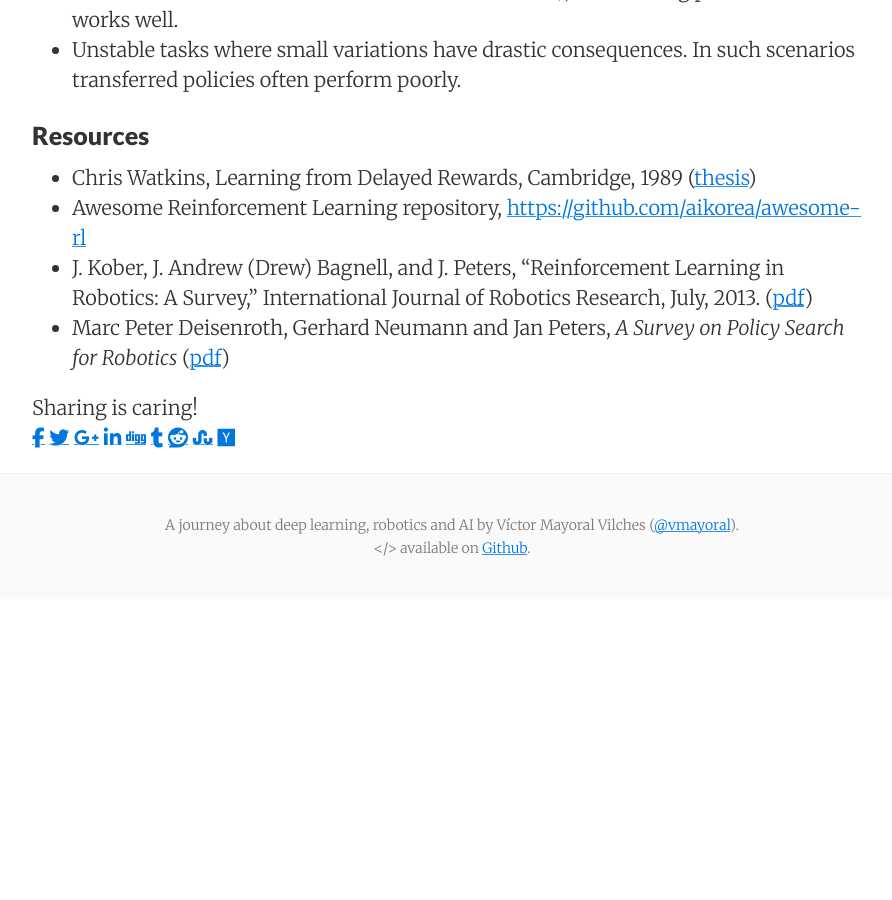
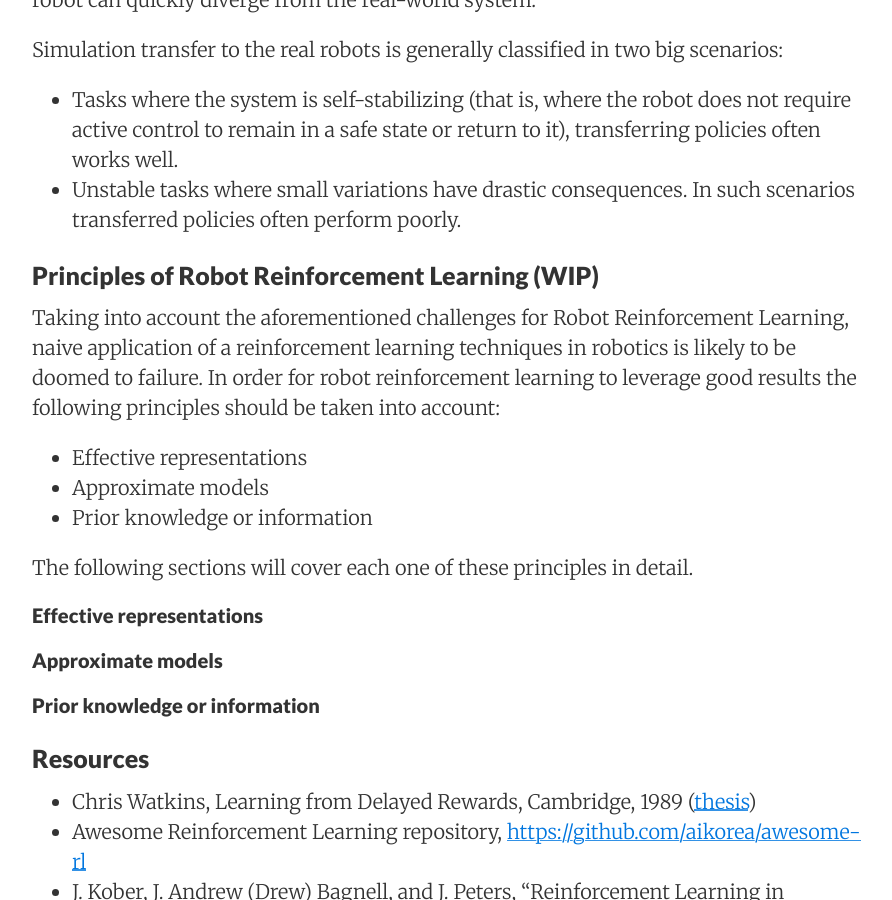
Before and after one commit to vmayoral/oldblog, a Jekyll site: the page built from _posts/2016-07-6-rl-intro.md, in a window 1280 px wide and 900 px high, scrolled down 8436 px. Shown: the whole window, without its empty margins (188-1080 px from the left). Built offline with Jekyll 4.4.1, drawn with Linux system fonts in a browser that asks for light colours; nearby versions of some CDN libraries; formulas are drawn with MathJax 3; before the commit the page ends 9035 px from its top, so only the background shows below that; some of the changed text lies outside the part shown.

Commit message:
Add key principles

```diff
--- a/_posts/2016-07-6-rl-intro.md
+++ b/_posts/2016-07-6-rl-intro.md
@@ -17,12 +17,16 @@ The content below will get into the following topics:
 
 - [How's Reinforcement Learning being used today?](#rluses)
 - [Why is Reinforcement Learning relevant for robots?](#rlrobotics)
-- [Robot Reinforcement Learning](#rrltecniques)
+- [Robot Reinforcement Learning, an introduction](#rrltecniques)
   - [Function approximation](#function)
 - [Challenges of Robot Reinforcement Learning](#rrlchallenges)
   - [Curse of dimensionality](#curse)
   - [Curse of real-world samples](#curse2)
   - [Curse of under-modeling and model uncertainty](#curse3)
+- [Principles of Robot Reinforcement Learning](#principles)
+  - [Effective representations](#representation)
+  - [Approximate models](#models)
+  - [Prior knowledge or information](#knowledge)
 
 
 <div id='rluses'/>
@@ -164,6 +168,28 @@ Simulation transfer to the real robots is generally classified in two big scenar
 
 
 
+<div id='principles'/>
+### Principles of Robot Reinforcement Learning (WIP)
+
+Taking into account the aforementioned challenges for Robot Reinforcement Learning, naive application of a reinforcement learning techniques in robotics is likely to be doomed to failure. In order for robot reinforcement learning to leverage good results the following principles should be taken into account:
+
+- Effective representations
+- Approximate models
+- Prior knowledge or information
+
+The following sections will cover each one of these principles in detail.
+
+<div id='representation'/>
+#### Effective representations
+
+<div id='models'/>
+#### Approximate models
+
+<div id='knowledge'/>
+#### Prior knowledge or information
+
+
+
 ### Resources
 - Chris Watkins, Learning from Delayed Rewards, Cambridge, 1989 ([thesis](http://www.cs.rhul.ac.uk/home/chrisw/new_thesis.pdf))
 - Awesome Reinforcement Learning repository, [https://github.com/aikorea/awesome-rl](https://github.com/aikorea/awesome-rl)
```
Also changed, not shown: other parts of _posts/2016-07-6-rl-intro.md (+1 -1 lines).
